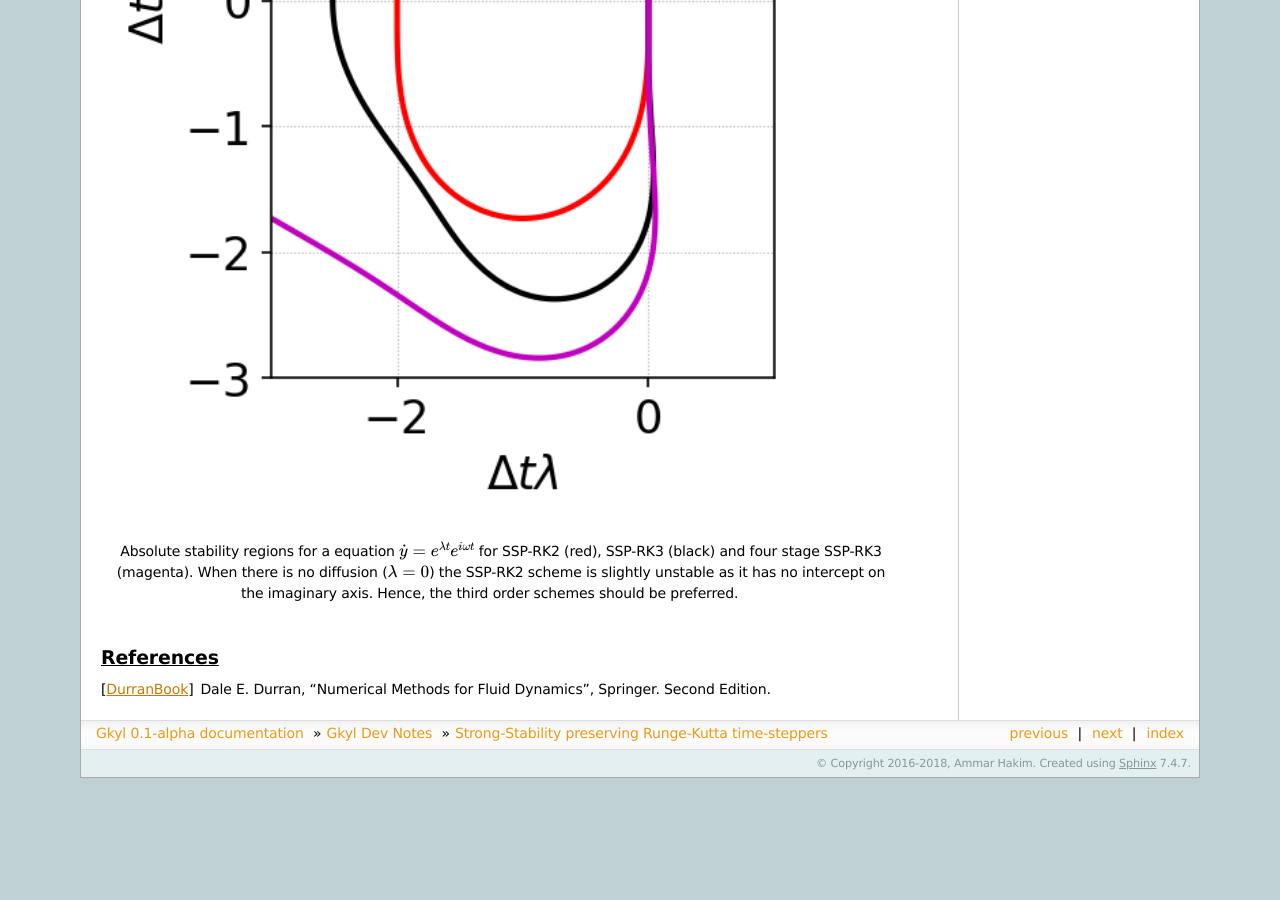
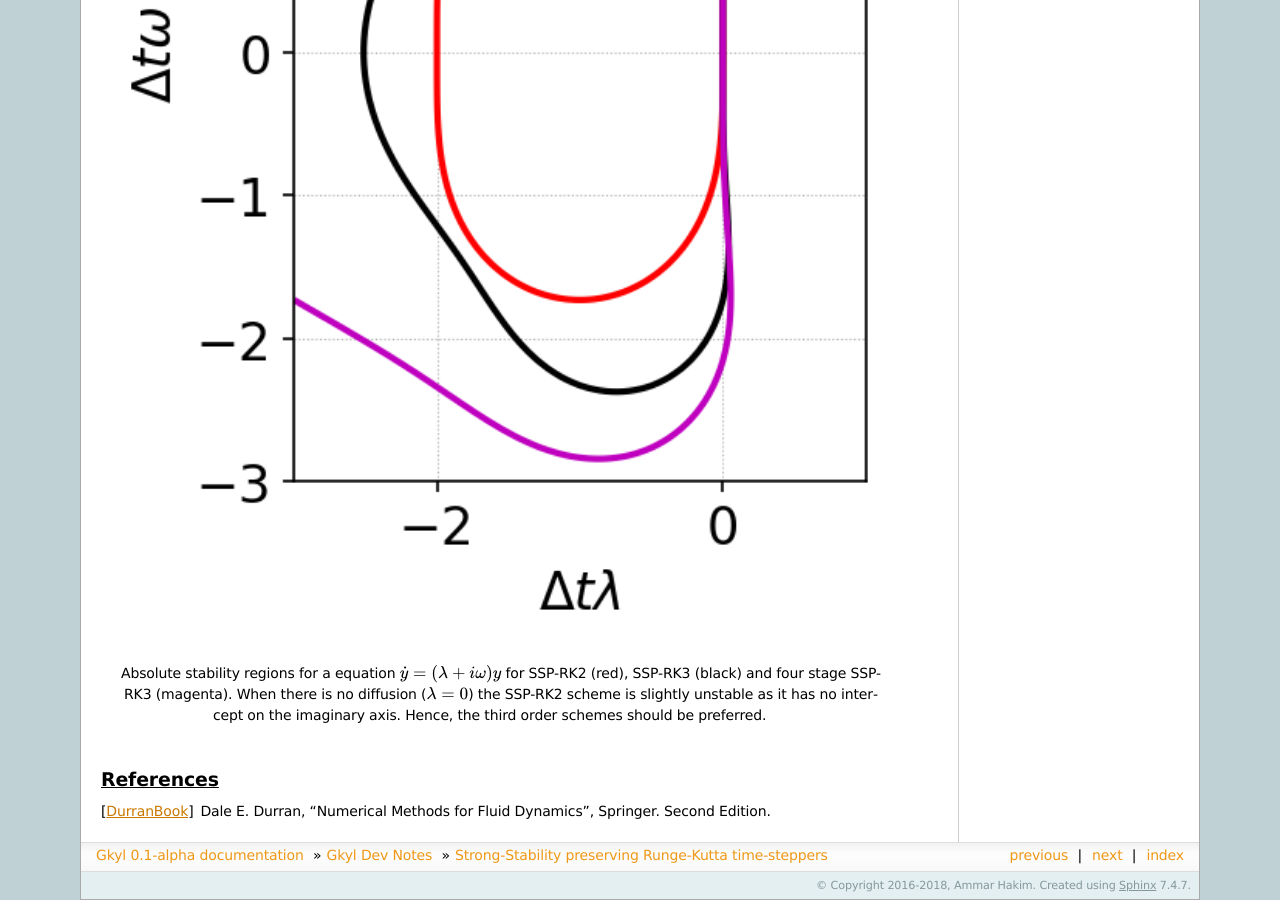
Before and after one commit to ammarhakim/gkyl-doc, a Sphinx documentation site: the page built from source/ssp-rk.rst, in a window 1280 px wide and 900 px high, scrolled down 1653 px. Built offline with Sphinx 7.4.7, drawn with Linux system fonts in a browser that asks for light colours; before the commit the page ends 2431 px from its top, so only the background shows below that.

Commit message:
Fixed typos in figure captions

```diff
--- a/source/ssp-rk-abs-stability-plot.py
+++ b/source/ssp-rk-abs-stability-plot.py
@@ -18,7 +18,7 @@ cs = contour(XX, YY, WW3_4, levels=[1], colors='m')
 
 xlabel(r'$\Delta t \lambda$')
 ylabel(r'$\Delta t \omega$')
-title(r'Absolute Stability Region for $e^{\lambda t}e^{i \omega t}$')
+title(r'Absolute Stability Region')
 
 grid()
 axis('image')
--- a/source/ssp-rk.rst
+++ b/source/ssp-rk.rst
@@ -65,7 +65,7 @@ there is no diffusion in the system, and hence should be prefered.
   :align: center
 
   Absolute stability regions for a equation :math:`\dot{y} =
-  e^{\lambda t}e^{i\omega t}` for SSP-RK2 (red), SSP-RK3 (black) and
+  (\lambda+i\omega)y` for SSP-RK2 (red), SSP-RK3 (black) and
   four stage SSP-RK3 (magenta). When there is no diffusion
   (:math:`\lambda=0`) the SSP-RK2 scheme is slightly unstable as it
   has no intercept on the imaginary axis. Hence, the third order
```
Also changed, not shown: source/ssp-rk-abs-stability.png.
